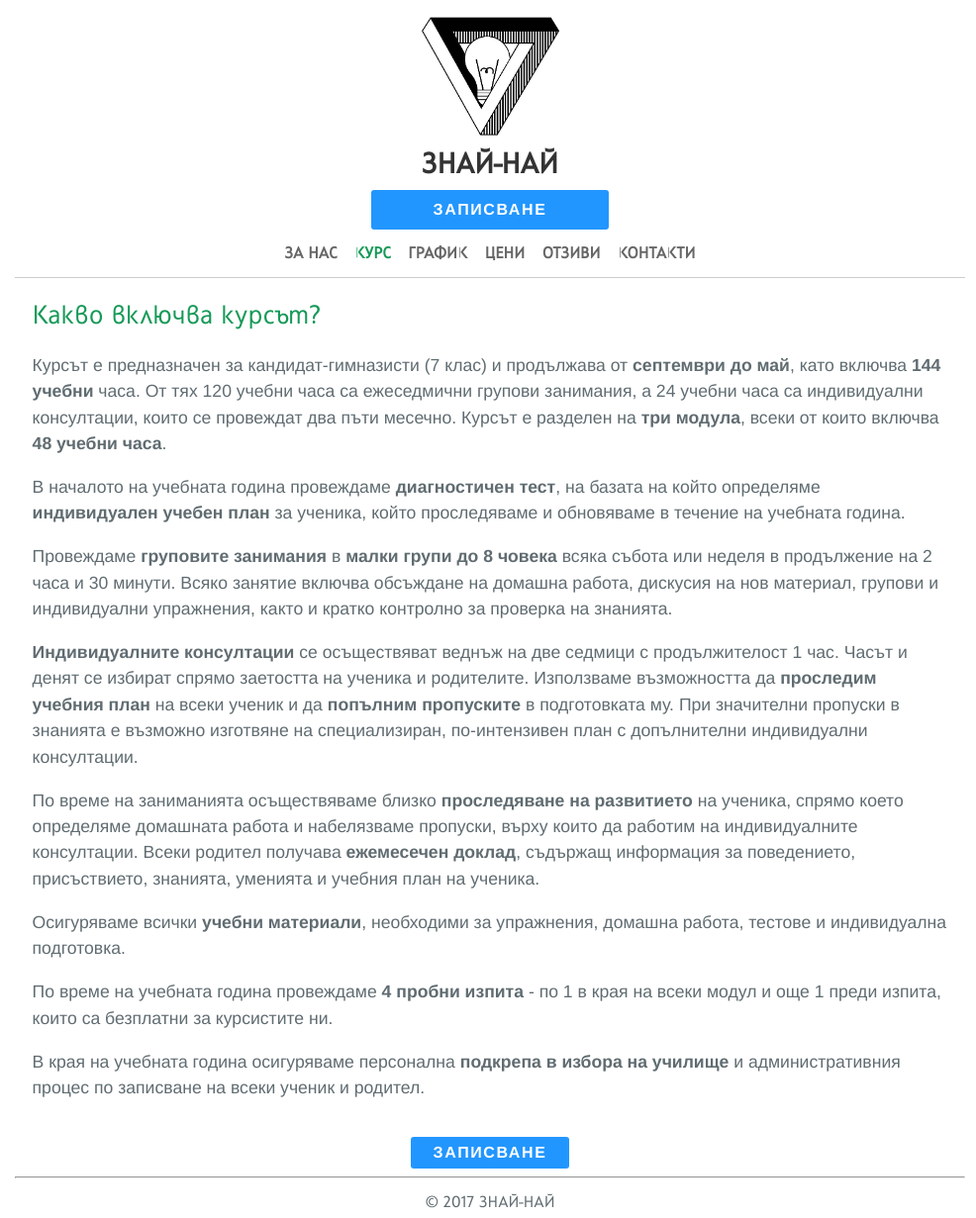
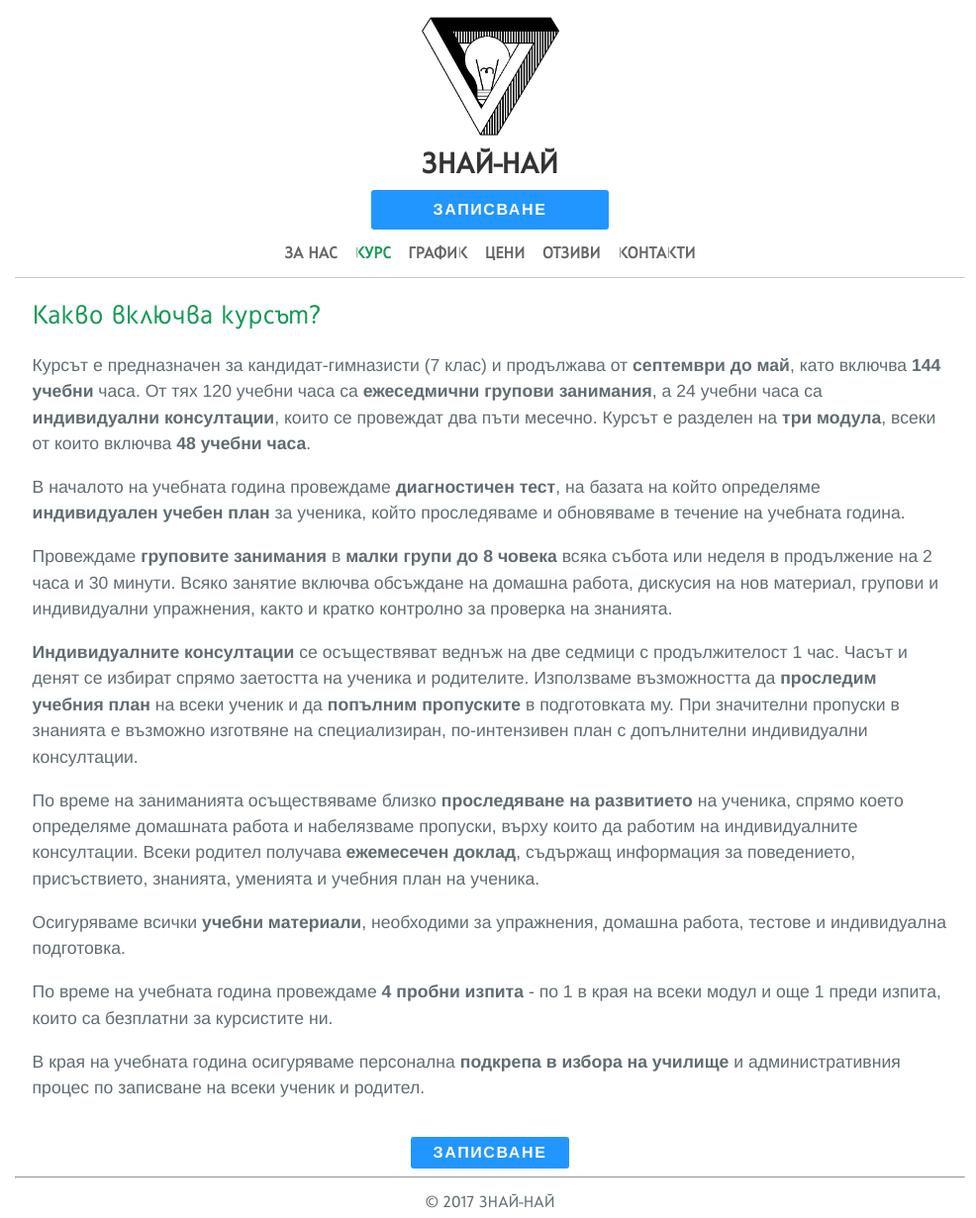
Before and after one commit to znainai/znainai.github.io, a Jekyll site: the page built from _pages/course.md, in a window 1280 px wide. Shown: the whole page at 99% size, without its empty margins (145-1131 px from the left). Built offline with Jekyll 4.4.1, drawn with Linux system fonts in a browser that asks for light colours.

```diff
--- a/_pages/course.md
+++ b/_pages/course.md
@@ -4,7 +4,7 @@ title: Курс
 
 ## Какво включва курсът?
 
-Курсът е предназначен за кандидат-гимназисти (7 клас) и продължава от **септември до май**, като включва **144 учебни** часа. От тях 120 учебни часа са ежеседмични групови занимания, a 24 учебни часа са индивидуални консултации, които се провеждат два пъти месечно. Курсът е разделен на **три модула**, всеки от които включва **48 учебни часа**.
+Курсът е предназначен за кандидат-гимназисти (7 клас) и продължава от **септември до май**, като включва **144 учебни** часа. От тях 120 учебни часа са **ежеседмични групови занимания**, a 24 учебни часа са **индивидуални консултации**, които се провеждат два пъти месечно. Курсът е разделен на **три модула**, всеки от които включва **48 учебни часа**.
 
 В началото на учебната година провеждаме **диагностичен тест**, на базата на който определяме **индивидуален учебен план** за ученика, който проследяваме и обновяваме в течение на учебната година.
 
```
